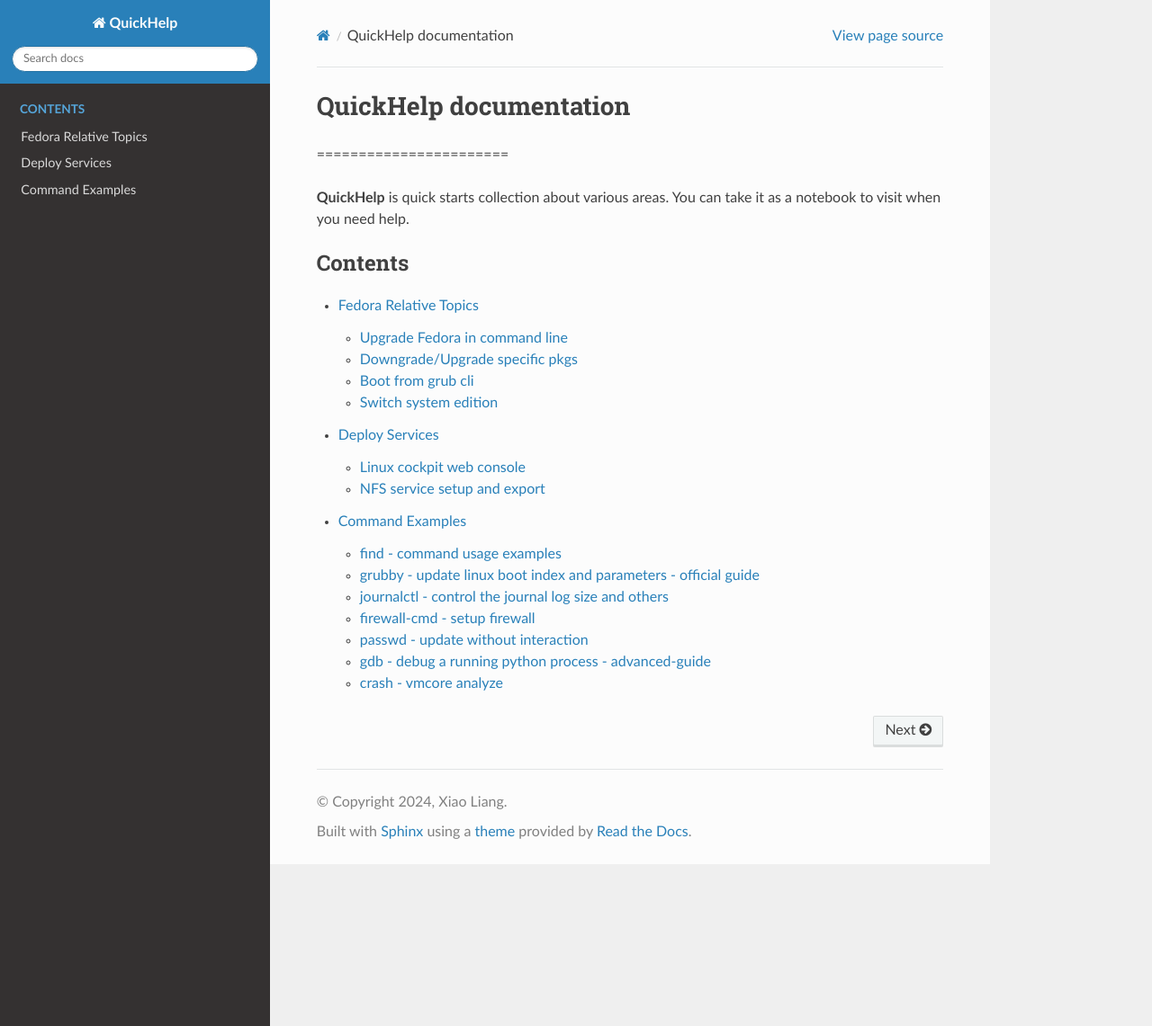
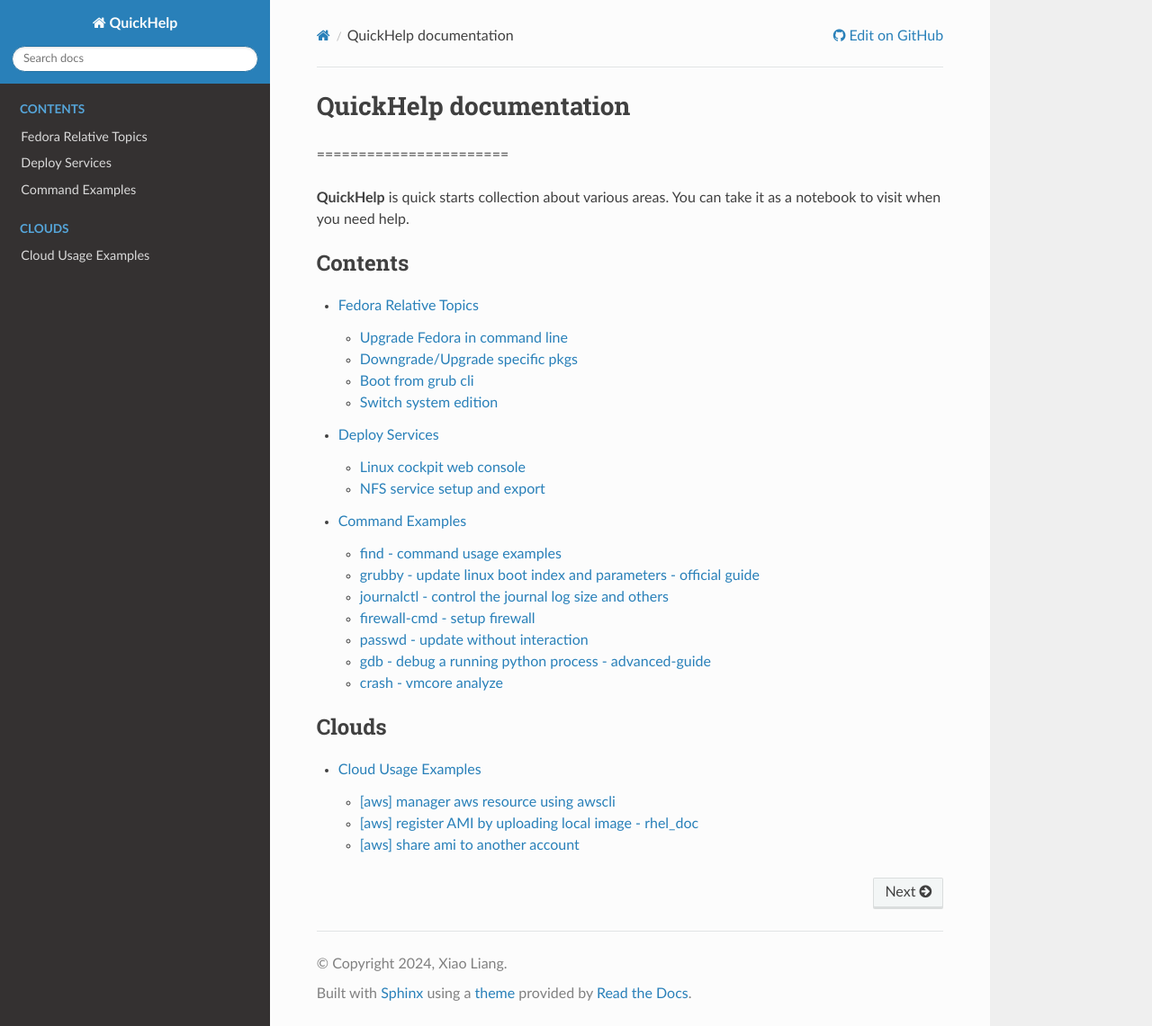
Before and after one commit to liangxiao1/quickhelp, a Sphinx documentation site: the page built from docs/index.md, in a window 1280 px wide and 1141 px high. Shown: the whole window at 90% size. Built offline with Sphinx 7.4.7 and the Read the Docs theme 2.0.0, drawn with Linux system fonts in a browser that asks for light colours; some of the changed lines change nothing that is shown.

Commit message:
add clouds.md
Signed-off-by: Xiao Liang <xiliang@redhat.com>

````diff
--- /dev/null
+++ b/docs/clouds.md
@@ -0,0 +1,62 @@
+# Cloud Usage Examples
+
+## [aws] manager aws resource using awscli
+
+```
+$ pip install awscli
+$ aws configure
+$ aws ec2 run-instances --region=us-west-2 --image-id=ami-9fa3xxx --key-name xilixxx --instance-type c5.2xlarge  --subnet-id subnet-b4xxx --associate-public-ip-address --placement {\"AvailabilityZone\":\"us-west-2c\"}
+$ aws ec2 describe-instances --instance-ids i-xxxxxxxx
+$ aws ec2 create-tags --resources i-xxxxxxx --tags Key=Name,Value=xxxxxxx
+$ aws ec2 describe-instance-types --instance-types m5zn.6xlarge --output json|jq '.[\"InstanceTypes\"][][\"VCpuInfo\"]'
+$ aws ec2 get-console-output --output text --latest --instance-id i-xxxxxx
+$ aws ec2 stop-instances --instance-ids i-xxxxxxx --force
+$ aws ec2 describe-instances --instance-ids i-0fda3024xxxxxx
+$ aws ec2 describe-instances --filters \"Name=instance-type,Values=c5.4xlarge\"
+$ aws ec2 create-volume --size 80 --region ap-northeast-1 --availability-zone ap-northeast-1a --volume-type gp2
+$ aws ec2 attach-volume --volume-id vol-xxxxxxxx --instance-id i-xxxxxxx --device /dev/xvdb
+$ aws ec2 describe-images --image-id ami-xxxxxx --query 'Images[].EnaSupport'
+$ aws ec2 describe-images --query 'Images[*].{ID:ImageId,Name:Name,Public:Public}' --filters 'Name=name,Values=*JBEAP-7.2.0*'  --region us-west-1
+$ aws ec2 describe-images --filters Name=name,Values=RHEL-8.[1,2] --region us-west-2  --output text --query 'Images[*].[ImageId, Name, Public]'
+$ aws ec2 describe-images --owners xxxxxx|self --query 'sort_by(Images, &CreationDate)", "out": ""},
+$ aws ec2 describe-images --owners xxxxxx|self --query 'sort_by(Images, &CreationDate)[*].[CreationDate,Name,ImageId]' --filters \"Name=name,Values=RHEL-7.?*GA*\" --region us-east-1 --output table
+// https://signin.aws.amazon.com/switchrole?roleName=xxxx&account=xxxx (switch role from web)
+$ aws sts assume-role --profile redhat-xxxx --role-arn \"arn:aws:iam::xxxx:role/xxxx\" --role-session-name session-xiliang (siwtch role from cli)
+$ aws sts get-caller-identity (get current user)
+
+```
+## [aws] register AMI by uploading local image - [rhel_doc](https://access.redhat.com/documentation/en-us/red_hat_enterprise_linux/7/html-single/deploying_red_hat_enterprise_linux_7_on_public_cloud_platforms/index?#deploying-a-virtual-machine-on-aws_cloud-content)
+```
+// optional if you have raw file already
+$ qemu-img convert -f qcow2 -O raw rhel-server-7.7-1-x86_64-kvm.qcow2 rhel-server-7.7-1-x86_64-kvm.raw
+$ aws s3 cp rhel-server-7.7.1-x86_64-kvm.raw s3://s3-bucket-name
+// import-image directly, not recommended
+$ aws ec2 import-image --platform Linux --license-type BYOL --no-encrypted --description 'xiliang_7.9gadoc' --architecture x86_64 --disk-containers Format=Raw,UserBucket=\"{S3Bucket=virtqes1,S3Key=rhel-server-ec2-7.9-30.x86_64.raw}\" --region us-east-1
+$ aws ec2 describe-import-image-tasks --import-task-ids import-ami-xxxxxxxxx
+// import as snapshot and then do register
+$ aws ec2 import-snapshot --disk-container file://containers_9.json --profile xxxxxx --region us-east-1"
+$ cat containers_9.json
+{
+    "Description": "xiliang_rhel-ec2-9.4-xxx.raw",
+    "Format": "raw",
+    "UserBucket": {
+        "S3Bucket": "xilxx_xxxx",
+        "S3Key": "rhel-ec2-9.4-xxx.raw"
+    }
+}
+$ aws ec2 describe-import-snapshot-tasks --import-task-ids import-snap-xxxxxx --profile xxxxxx --region us-east-1
+$ aws ec2 register-image --name 'xiliang_RHEL-9.0.0-20210602.1' --description 'xiliang_RHEL-9.0.0-20210602.1' --architecture x86_64  --virtualization-type hvm --root-device-name '/dev/sda1' --block-device-mappings '{\"DeviceName\": \"/dev/sda1\",\"Ebs\": {\"SnapshotId\": \"snap-0890c56xxxxxx\"}}' --ena-support --profile redhat-test --region us-east-1
+```
+
+## [aws] share ami to another account
+```
+$ aws ec2 modify-image-attribute --profile xxx --region us-east-1 --launch-permission "Add=[{UserId=<account>}]" --image-id ami-0xxxx
+$ aws --profile xxx --region us-east-1 ec2 modify-snapshot-attribute --snapshot-id "snap-066xxxxxx" --create-volume-permission "{
+    \"Add\": [
+        {
+            \"UserId\": \"<account>\"
+        }
+    ]
+    }"
+```
+note: share snapshot to allow the other account to copy the ami
--- a/docs/conf.py
+++ b/docs/conf.py
@@ -30,3 +30,10 @@
 #html_theme = 'alabaster'
 html_theme = "sphinx_rtd_theme"
 html_static_path = ['_static']
+html_context = {
+    "display_github": True,
+    "github_user": "liangxiao1",
+    "github_repo": "quickhelp",
+    "github_version": "master",
+    "conf_py_path": "/docs/",
+}
--- a/docs/index.md
+++ b/docs/index.md
@@ -13,4 +13,10 @@
 fedora.md
 services.md
 commands.md
+
 ```
+```{toctree}
+:maxdepth: 3
+:caption: Clouds
+clouds.md
+```
````
